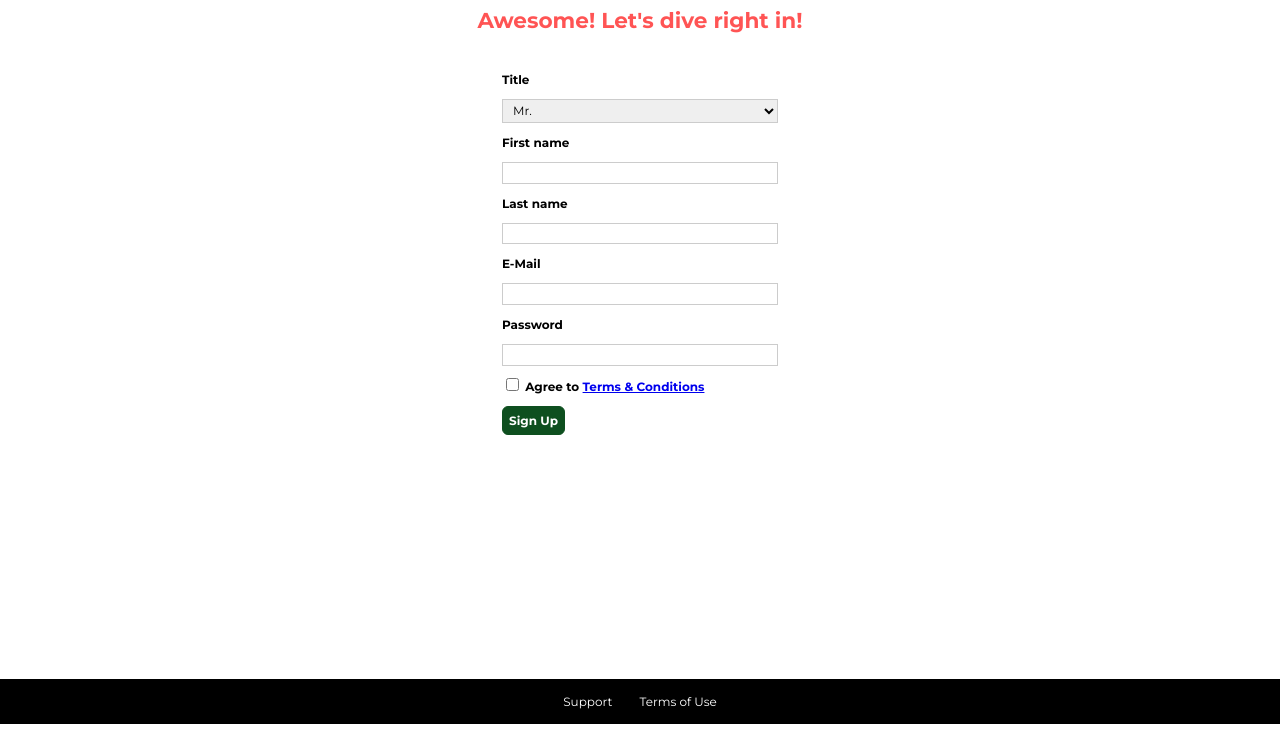
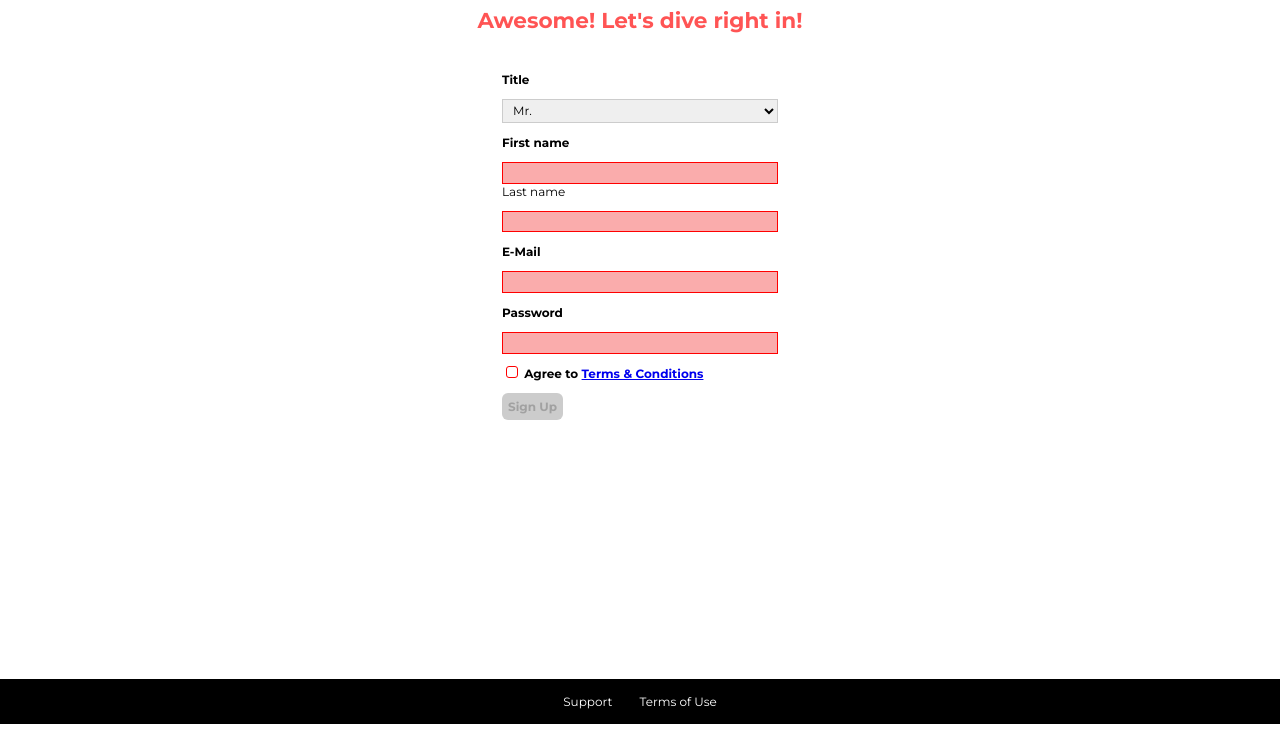
Before and after one commit to nastyacodes/hosting-website, a plain HTML site: page start-hosting/index.html in a window 1280 px wide. Shown: the part 61-800 px from the top of the page. Drawn offline with Linux system fonts and the light colour scheme.

Commit message:
Applied CSS styles to form elements on the Start Hosting page

```diff
--- a/shared.css
+++ b/shared.css
@@ -47,6 +47,13 @@ main {
 
 .button:focus {
     outline: none;
+}
+
+.button[disabled] {
+    cursor: not-allowed;
+    border: #a1a1a1;
+    background: #ccc;
+    color: #a1a1a1;
 }
 
 .main-header {
--- a/start-hosting/index.html
+++ b/start-hosting/index.html
@@ -56,23 +56,23 @@
     <h1 class="signup-title">Awesome! Let's dive right in!</h1>
     <form action="index.html" class="signup-form">
         <label for="title">Title</label>
-        <select id="title">
+        <select id="title" required>
             <option value="mr">Mr.</option>
             <option value="ms">Ms.</option>
         </select>
         <label for="first-name">First name</label>
-        <input type="text" id="first-name">
+        <input type="text" id="first-name" required
         <label for="last-name">Last name</label>
-        <input type="text" id="last-name">
+        <input type="text" id="last-name" required>
         <label for="email">E-Mail</label>
-        <input type="email" id="email">
+        <input type="email" id="email" required>
         <label for="password">Password</label>
-        <input type="password" id="password">
-        <input type="checkbox" id="agree-terms">
+        <input type="password" id="password" required>
+        <input type="checkbox" id="agree-terms" required>
         <label for="agree-terms">Agree to
             <a href="#">Terms &amp; Conditions</a>
         </label>
-        <button type="submit" class="button">Sign Up</button>
+        <button type="submit" class="button" disabled>Sign Up</button>
     </form>
 </main>
 <footer class="main-footer">
--- a/start-hosting/start-hosting.css
+++ b/start-hosting/start-hosting.css
@@ -28,9 +28,10 @@ main {
 .signup-form input[id*="terms"] + label {
     display: inline-block;
     width: auto;
+    vertical-align: bottom;
 }
 
-.signup-form input,
+.signup-form input:not([type="checkbox"]),
 .signup-form select {
     border: 1px solid #ccc;
     padding: 0.2rem 0.5rem;
@@ -44,6 +45,30 @@ main {
     border-color: #2ddf5c;
 }
 
+.signup-form input[type="checkbox"] {
+    border: 1px solid #ccc;
+    background: white;
+    width: 1rem;
+    height: 1rem;
+    border-radius: 0.25rem;
+    /*setting default appearance to none*/
+    -webkit-appearance: none;
+    -moz-appearance: none;
+    appearance: none;
+}
+
+.signup-form input[type="checkbox"]:checked {
+    background: #2ddf5c;
+    border: 1px solid #0e4f1f;
+}
+
+.signup-form input.invalid,
+.signup-form select.invalid,
+.signup-form :invalid {
+    border-color: red !important;
+    background: #faacac;
+}
+
 .signup-form button[type="submit"] {
     display: block;
     margin-top: 1rem;
```
